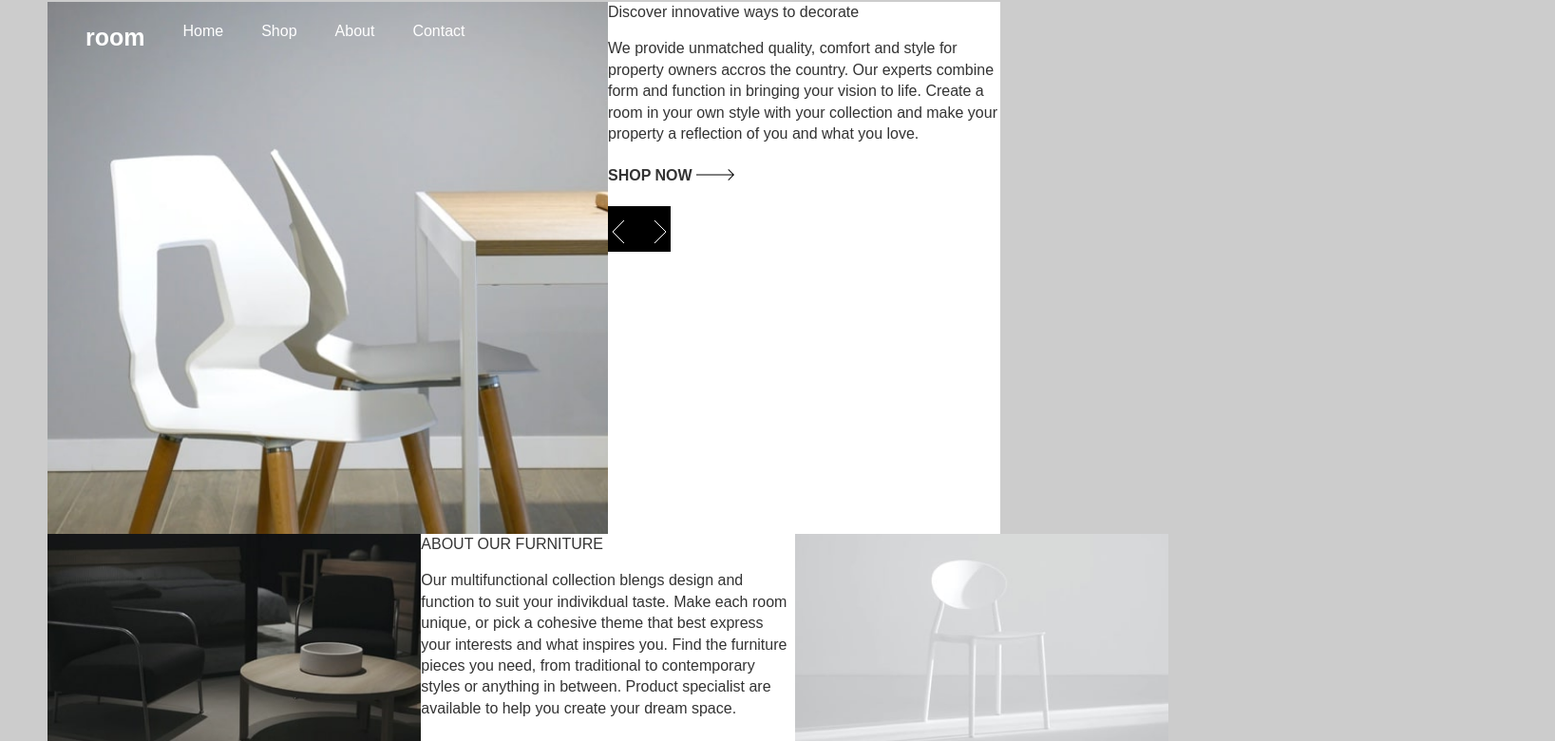
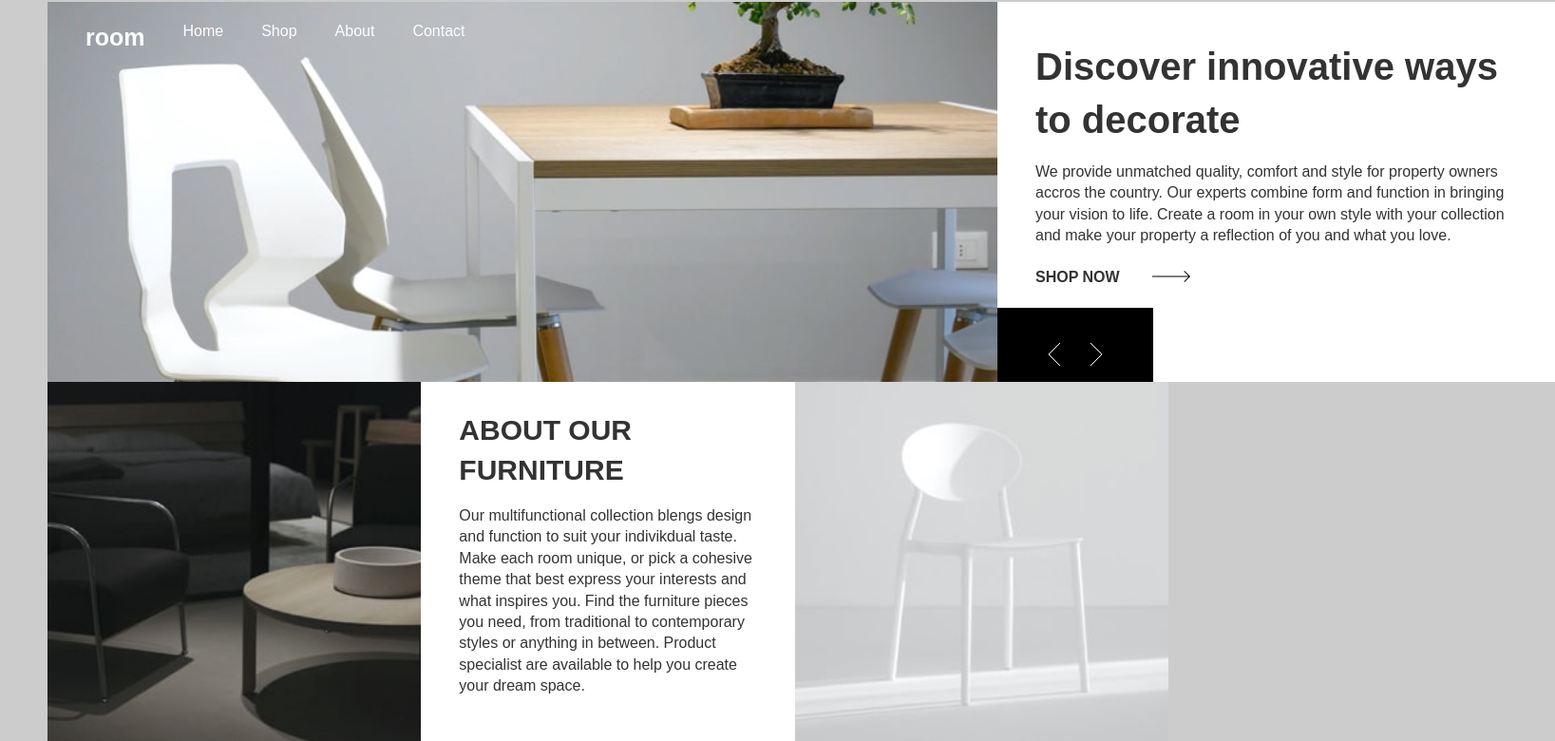
Before and after one commit to yusluv1234/Home-Decoration, a React (Create React App) app: page / in a window 1280 px wide. Shown: the part 28-808 px from the top of the page at 95% size, 1637 px wide, since content can reach past the window. Built offline with nearby package versions, Linux system fonts and the light colour scheme.

Commit message:
finish done the ui

```diff
--- a/src/components/about/About.Component.jsx
+++ b/src/components/about/About.Component.jsx
@@ -1,6 +1,6 @@
 import React from 'react';
-import AboutDark from '../icons/images/image-about-dark.jpg';
-import AboutLight from '../icons/images/image-about-light.jpg';
+// import AboutDark from '../icons/images/image-about-dark.jpg';
+// import AboutLight from '../icons/images/image-about-light.jpg';
 
 import './About.Styles.scss';
 
@@ -8,7 +8,7 @@ const AboutComponent = () => {
     return (
         <div className='about'>
             <div className='first-image'>
-            <img className='photo' src={AboutDark} alt=''  />
+            {/* <img className='photo' src={AboutDark} alt=''  /> */}
             </div>
             <div className='about-comment'>
                 <div className='comment__header'>
@@ -22,7 +22,7 @@ const AboutComponent = () => {
                 </p>
             </div>
             <div className='second-image'>
-            <img className='photo' src={AboutLight} alt='' />
+            {/* <img className='photo' src={AboutLight} alt='' /> */}
 
             </div>
 
--- a/src/components/about/About.Styles.scss
+++ b/src/components/about/About.Styles.scss
@@ -1,10 +1,7 @@
 .about {
-    height: 70vh;
-    margin: auto;
     display: grid;
     grid-template-columns: 1fr 1fr 1fr;
-    padding-bottom: 40px;
-    overflow: hidden;
+
 }
 // .photo {
 //     height: 100;
@@ -12,14 +9,29 @@
 // }
 
 .about-comment {
+    padding: 30px 40px;
     background-color: white;
-    height: 40vh;
 }
 
 .comment__header {
+    font-size: 30px;
+    font-weight: 900;
     background-color: white;
 
     p {
         background-color: white;
     }
 }
+
+.first-image {
+    background-image: url('../icons/images/image-about-dark.jpg');
+    background-position: center;
+    background-size: cover;
+    background-repeat: no-repeat;
+}
+
+.second-image {
+    background-image: url('../icons/images/image-about-light.jpg');
+    background-position: center;
+    background-size: cover;
+    background-repeat: no-repeat;}
--- a/src/components/carrowsell/Carrowsell.scss
+++ b/src/components/carrowsell/Carrowsell.scss
@@ -1,18 +1,18 @@
 .carrowsell {
     display: flex;
-    height: 3rem;
-    width: 16%;
+    height: 5rem;
+    width: 28%;
     background-color: black;
     justify-content: center;
 
     .angles {
-        padding-top: 15px;
+        padding-top: 19px;
         margin-left: 30px;
         cursor: pointer;
     }
 
     .angles1 {
-        padding-top: 15px;
+        padding-top: 19px;
         cursor: pointer;
     }
 }
--- a/src/components/discover/Discover.jsx
+++ b/src/components/discover/Discover.jsx
@@ -8,15 +8,17 @@ const Discover = () => {
     return (
         <div className='discover'>
             <div className='discover-header'>
+                <div className='discover-title'>
                 Discover innovative ways to decorate
+                </div>
                 <p>We provide unmatched quality, comfort and style for property
                     owners accros the country. Our experts combine form and function in bringing
                     your vision to life. Create a room in your own style with your collection
                     and make your property a reflection of you and what you love.
                 </p>
-                <h4>SHOP NOW <img src={Arrow} alt='arrow' /></h4>
+                <h4>SHOP NOW <img className='arrow' src={Arrow} alt='arrow' /></h4>
             </div>
-            <div>
+            <div className='discover-carrowsel'>
                 <Carrowsell />
             </div>
         </div>
--- a/src/components/discover/Discover.scss
+++ b/src/components/discover/Discover.scss
@@ -1,5 +1,23 @@
 .discover {
     background-color: white;
-    height: 70vh;
-    width: 100%;
+    height: 25rem;
+    width: 587px;
 }
+
+.arrow {
+    margin-left: 30px;
+}
+
+.discover-title {
+    font-size: 40px;
+    font-weight: 900;
+}
+
+.discover-header {
+    padding: 40px 40px 0 40px;
+}
+
+.discover-carrowsel {
+    font-size: 40px;
+    font-weight: bold;
+}
--- a/src/components/home/HomeComponent.jsx
+++ b/src/components/home/HomeComponent.jsx
@@ -5,6 +5,7 @@ import './HomeStyles.scss';
 
 const HomeComponent = () => {
     return (
+        <div className='home-combine'>
         <div className='home-component'>
             <div className='navbar'>
                 <div className='navbar-logo'>
@@ -23,6 +24,7 @@ const HomeComponent = () => {
                     <a href='/'>Contact</a>
                 </div>
             </div>
+        </div>
             <div className='home-discover'>
                 <Discover />
             </div>
--- a/src/components/home/HomeStyles.scss
+++ b/src/components/home/HomeStyles.scss
@@ -1,18 +1,19 @@
-.home-component {
-    // margin: 30px 40px 0 40px;
+.home-combine {
     display: grid;
     grid-template-columns: 1fr 1fr;
-    height: 70vh;
-    width: 100%;
+    // height: 25rem;
+}
+
+.home-component {
     background-image: url('../icons/images/desktop-image-hero-1.jpg');
-    // background-position: center;
-    background-size: contain;
-    overflow: hidden;
+    background-size: cover;
     background-repeat: no-repeat;
+    background-position: center;
+    width: 1000px;
+    height: 25rem;
 }
 
 .navbar {
-    width: 80%;
     display: flex;
     padding-top: 20px;
 
@@ -29,5 +30,29 @@
 }
 
 .home-discover {
-    width: 70%;
+    width: 400px;
+    height: 25rem;
 }
+
+.about {
+    margin: auto;
+    display: grid;
+    grid-template-columns: 1fr 1fr 1fr;
+    padding-bottom: 40px;
+}
+// .photo {
+//     height: 100;
+//     width: 50;
+// }
+
+.about-comment {
+    background-color: white;
+}
+
+.comment__header {
+    background-color: white;
+
+    p {
+        background-color: white;
+    }
+}
```
Also changed, not shown: 1 other file (tests, documents, lock files or other folders).
